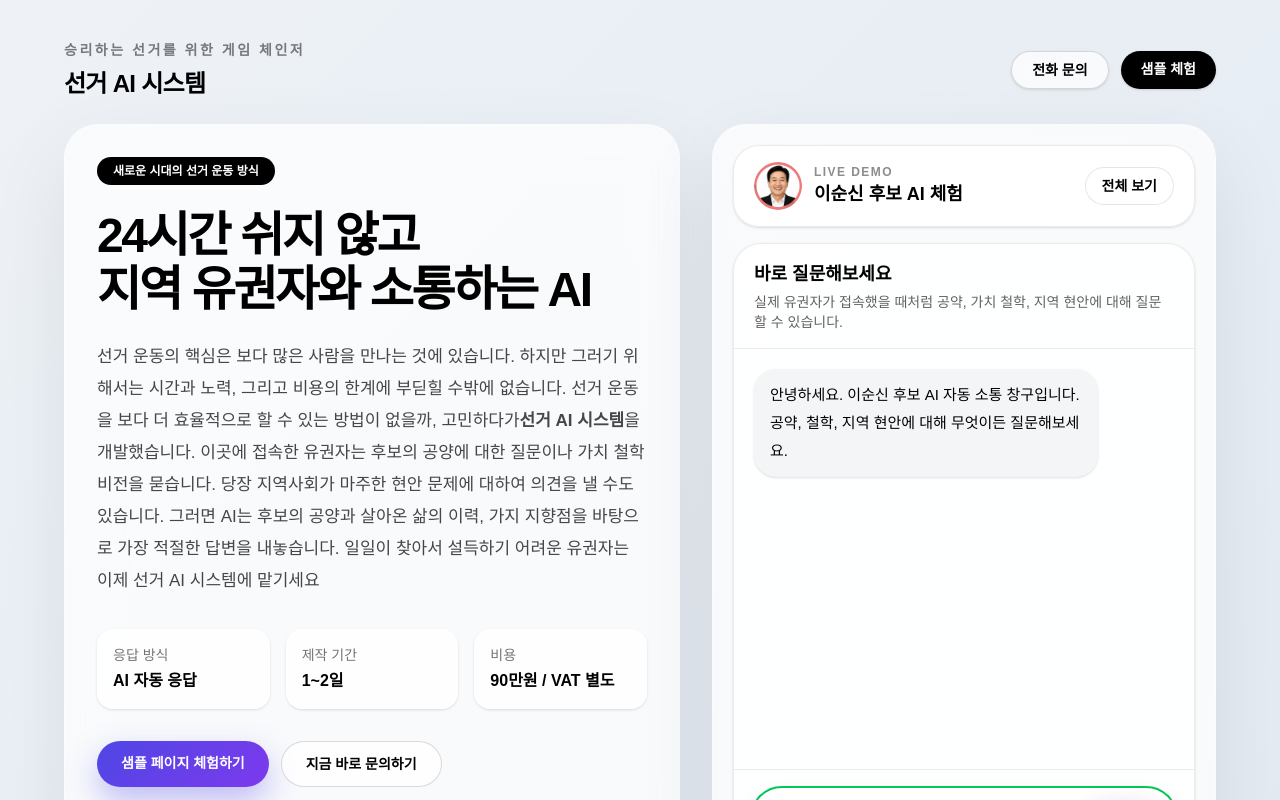
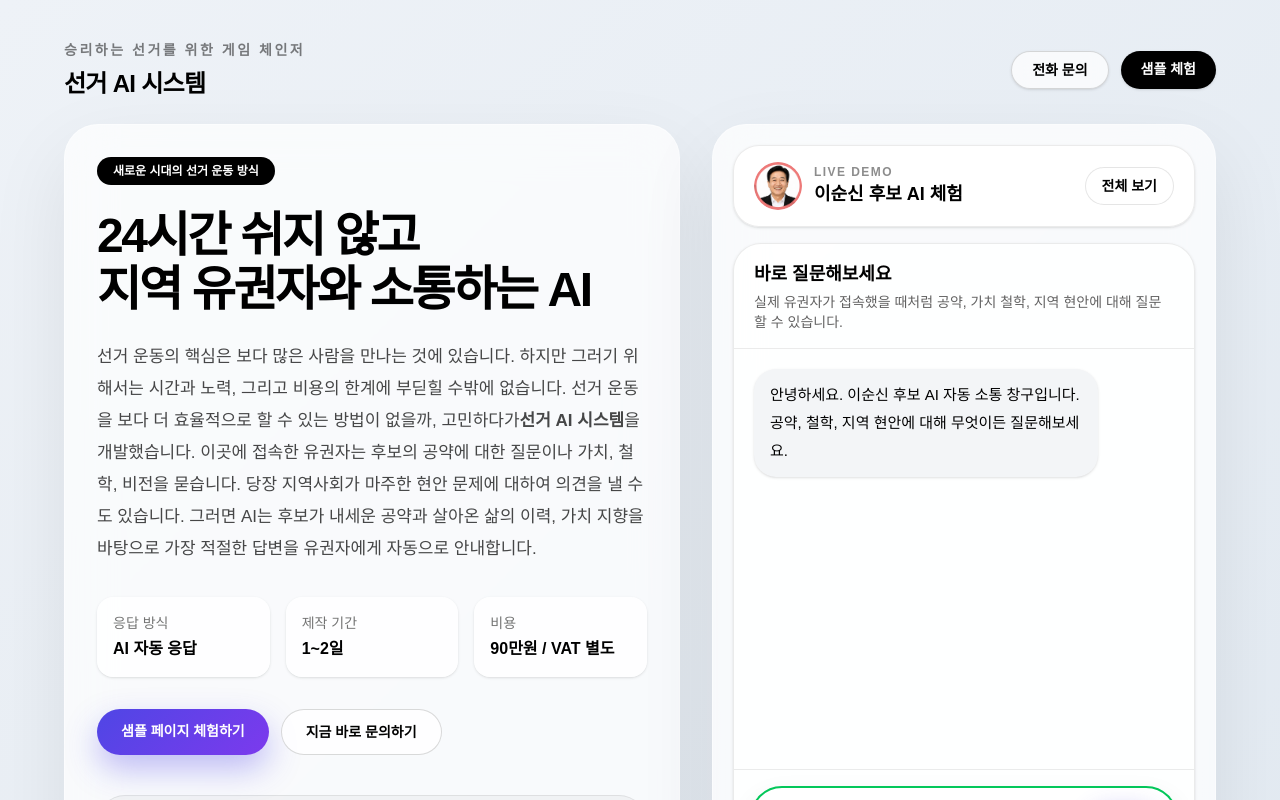
Before and after one commit to taejang21-hub/campaign-ai, a Next.js app: page / in a window 1280 px wide. Shown: the top 800 px of the page. Built offline with nearby package versions, Linux system fonts and the light colour scheme.

Commit message:
update landing page text

```diff
--- a/app/page.tsx
+++ b/app/page.tsx
@@ -111,10 +111,10 @@ export default function Home() {
 하지만 그러기 위해서는 시간과 노력, 그리고 비용의 한계에 부딛힐 수밖에 없습니다.
 선거 운동을 보다 더 효율적으로 할 수 있는 방법이 없을까, 고민하다가
 <strong>선거 AI 시스템</strong>을 개발했습니다.
-            이곳에 접속한 유권자는 후보의 공양에 대한 질문이나 가치 철학 비전을 묻습니다.
+            이곳에 접속한 유권자는 후보의 공약에 대한 질문이나 가치, 철학, 비전을 묻습니다.
             당장 지역사회가 마주한 현안 문제에 대하여 의견을 낼 수도 있습니다.
-            그러면 AI는 후보의 공양과 살아온 삶의 이력, 가지 지향점을 바탕으로 가장 적절한 답변을 내놓습니다.
-            일일이 찾아서 설득하기 어려운 유권자는 이제 선거 AI 시스템에 맡기세요
+            그러면 AI는 후보가 내세운 공약과 살아온 삶의 이력,
+            가치 지향을 바탕으로 가장 적절한 답변을 유권자에게 자동으로 안내합니다.
 
             </p>
 
```
